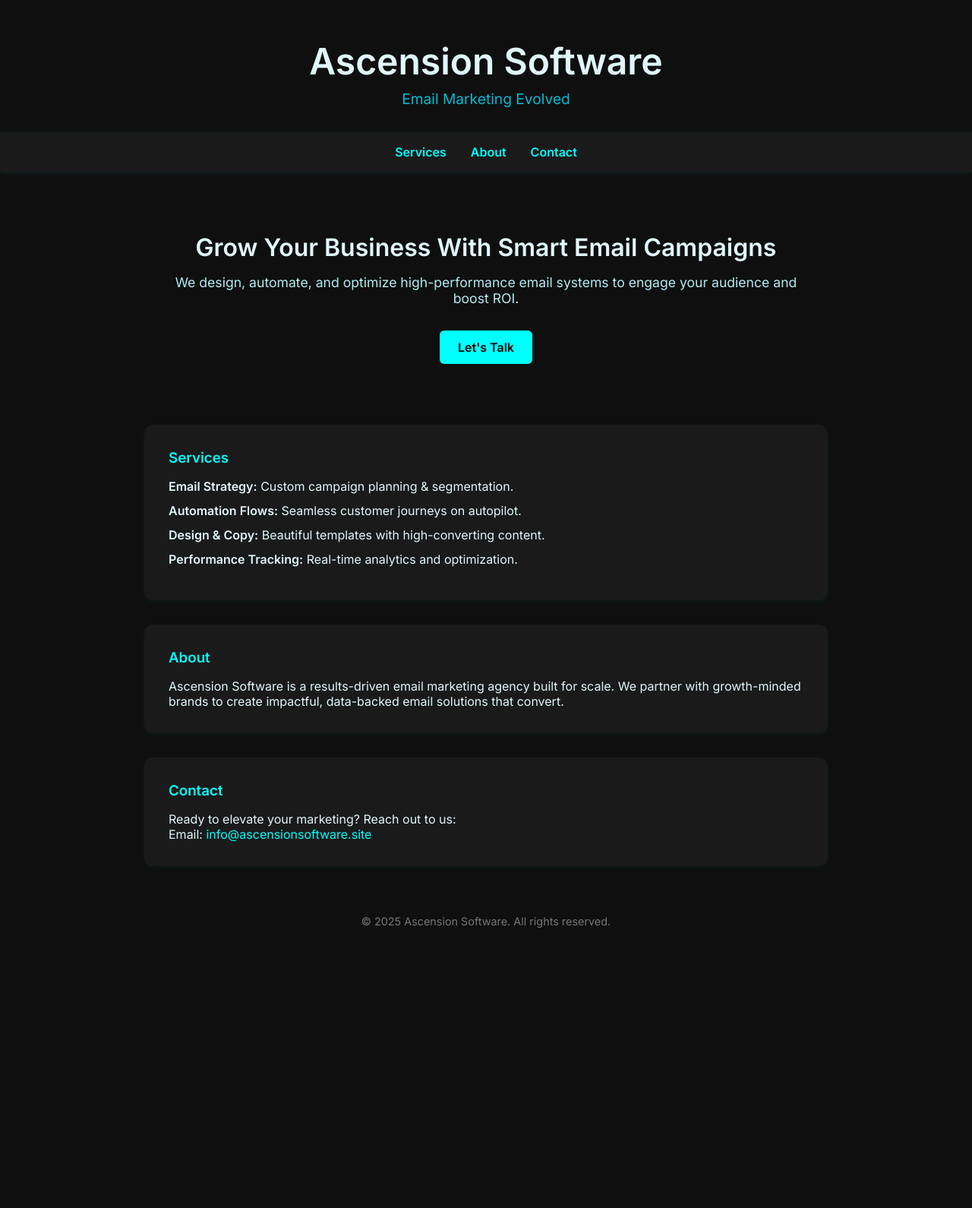
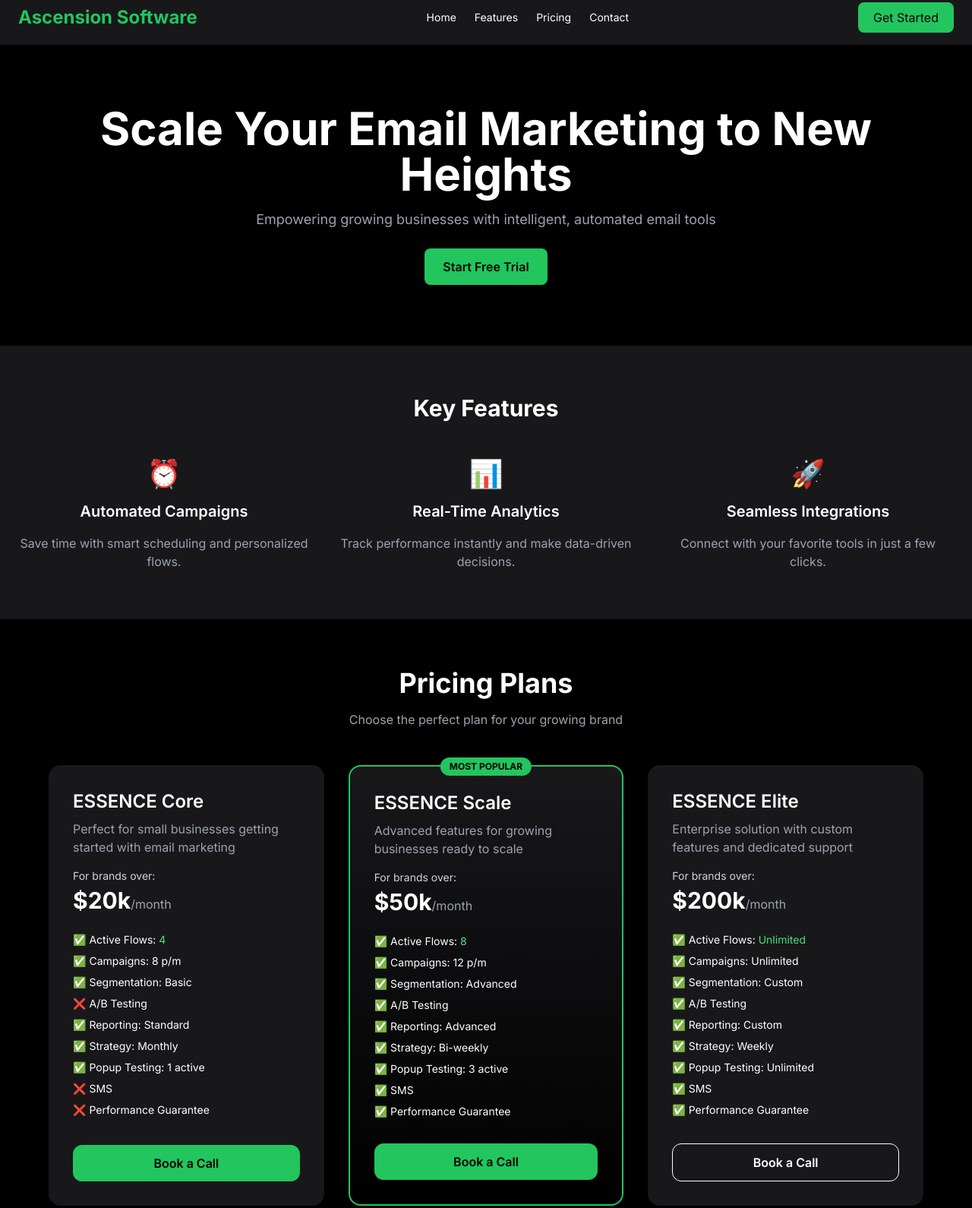
Before and after one commit to ChrisSchaeken/AscensionSoftware, a plain HTML site: page AscensionSoftware.html in a window 1280 px wide. Shown: the part 13-1603 px from the top of the page at 76% size. Before the commit the page ends 1266 px from the top, so only its background shows below. Drawn offline with nearby package versions, Linux system fonts and the light colour scheme.

Commit message:
AscensionSoftware.html
Website V2

```diff
--- a/AscensionSoftware.html
+++ b/AscensionSoftware.html
@@ -1,188 +1,145 @@
 <!DOCTYPE html>
 <html lang="en">
+
 <head>
   <meta charset="UTF-8" />
-  <meta name="viewport" content="width=device-width, initial-scale=1.0"/>
-  <title>Ascension Software</title>
-  <link href="https://fonts.googleapis.com/css2?family=Inter:wght@400;600&display=swap" rel="stylesheet">
+  <meta name="viewport" content="width=device-width, initial-scale=1.0" />
+  <meta name="description" content="Ascension Software - Smart Email Marketing Solutions for Growing Businesses" />
+  <title>Ascension Software | Email Marketing SaaS</title>
+  <link href="https://fonts.googleapis.com/css2?family=Inter:wght@400;600;700&display=swap" rel="stylesheet">
+  <script src="https://cdn.tailwindcss.com"></script>
   <style>
-    :root {
-      --bg: #0f0f0f;
-      --text: #e0f7fa;
-      --primary: #00ffff;
-      --accent: #00bcd4;
-      --card: #1a1a1a;
+    html {
+      scroll-behavior: smooth;
     }
-
-    * {
-      margin: 0;
-      padding: 0;
-      box-sizing: border-box;
-    }
-
     body {
       font-family: 'Inter', sans-serif;
-      background-color: var(--bg);
-      color: var(--text);
-    }
-
-    a {
-      color: var(--primary);
-      text-decoration: none;
-    }
-
-    header {
-      text-align: center;
-      padding: 4rem 1rem 2rem;
-    }
-
-    header h1 {
-      font-size: 3rem;
-      font-weight: 600;
-    }
-
-    header p {
-      font-size: 1.2rem;
-      margin-top: 0.5rem;
-      color: var(--accent);
-    }
-
-    nav {
-      display: flex;
-      justify-content: center;
-      gap: 2rem;
-      padding: 1rem;
-      background-color: var(--card);
-      box-shadow: 0 1px 5px rgba(0, 255, 255, 0.1);
-    }
-
-    nav a {
-      font-weight: 600;
-      transition: color 0.3s;
-    }
-
-    nav a:hover {
-      color: var(--accent);
-    }
-
-    section {
-      max-width: 900px;
-      margin: 2rem auto;
-      padding: 1rem;
-    }
-
-    .hero {
-      text-align: center;
-      padding: 3rem 1rem;
-    }
-
-    .hero h2 {
-      font-size: 2rem;
-      margin-bottom: 1rem;
-    }
-
-    .hero p {
-      font-size: 1.1rem;
-      margin-bottom: 2rem;
-      color: #b2ebf2;
-    }
-
-    .hero a {
-      display: inline-block;
-      background-color: var(--primary);
-      color: #000;
-      padding: 0.75rem 1.5rem;
-      border-radius: 6px;
-      font-weight: 600;
-      transition: background 0.3s;
-    }
-
-    .hero a:hover {
-      background-color: var(--accent);
-    }
-
-    .card {
-      background-color: var(--card);
-      padding: 2rem;
-      margin-bottom: 2rem;
-      border-radius: 12px;
-      box-shadow: 0 2px 8px rgba(0,255,255,0.05);
-    }
-
-    .card h3 {
-      color: var(--primary);
-      margin-bottom: 1rem;
-    }
-
-    ul {
-      list-style: none;
-      padding-left: 0;
-    }
-
-    li {
-      margin-bottom: 0.75rem;
-    }
-
-    footer {
-      text-align: center;
-      font-size: 0.9rem;
-      padding: 2rem 1rem;
-      color: #777;
-    }
-
-    @media (max-width: 600px) {
-      nav {
-        flex-direction: column;
-        gap: 1rem;
-      }
-
-      header h1 {
-        font-size: 2.2rem;
-      }
     }
   </style>
 </head>
-<body>
-  <header>
-    <h1>Ascension Software</h1>
-    <p>Email Marketing Evolved</p>
+
+<body class="bg-black text-white">
+
+  <!-- Header -->
+  <header class="flex items-center justify-between px-6 py-4 bg-zinc-900 shadow-md sticky top-0 z-50">
+    <div class="text-2xl font-bold text-green-500">Ascension Software</div>
+    <nav class="hidden md:flex gap-6 text-sm">
+      <a href="#" class="hover:text-green-400">Home</a>
+      <a href="#features" class="hover:text-green-400">Features</a>
+      <a href="#pricing" class="hover:text-green-400">Pricing</a>
+      <a href="#contact" class="hover:text-green-400">Contact</a>
+    </nav>
+    <a href="#" class="hidden md:inline-block bg-green-500 text-black px-5 py-2 rounded-lg font-medium hover:bg-green-400 transition">Get Started</a>
   </header>
 
-  <nav>
-    <a href="#services">Services</a>
-    <a href="#about">About</a>
-    <a href="#contact">Contact</a>
-  </nav>
-
-  <section class="hero">
-    <h2>Grow Your Business With Smart Email Campaigns</h2>
-    <p>We design, automate, and optimize high-performance email systems to engage your audience and boost ROI.</p>
-    <a href="#contact">Let's Talk</a>
+  <!-- Hero Section -->
+  <section class="text-center py-20 px-6 bg-black">
+    <h1 class="text-4xl md:text-6xl font-bold mb-4">Scale Your Email Marketing to New Heights</h1>
+    <p class="text-gray-400 text-lg mb-6">Empowering growing businesses with intelligent, automated email tools</p>
+    <a href="#" class="inline-block bg-green-500 text-black px-6 py-3 rounded-lg font-semibold hover:bg-green-400 transition">Start Free Trial</a>
   </section>
 
-  <section class="card" id="services">
-    <h3>Services</h3>
-    <ul>
-      <li><strong>Email Strategy:</strong> Custom campaign planning & segmentation.</li>
-      <li><strong>Automation Flows:</strong> Seamless customer journeys on autopilot.</li>
-      <li><strong>Design & Copy:</strong> Beautiful templates with high-converting content.</li>
-      <li><strong>Performance Tracking:</strong> Real-time analytics and optimization.</li>
-    </ul>
+  <!-- Features Section -->
+  <section id="features" class="py-16 px-6 bg-zinc-900 text-center">
+    <h2 class="text-3xl font-bold mb-12">Key Features</h2>
+    <div class="grid md:grid-cols-3 gap-10">
+      <div class="space-y-4">
+        <div class="text-green-500 text-4xl">⏰</div>
+        <h3 class="text-xl font-semibold">Automated Campaigns</h3>
+        <p class="text-gray-400">Save time with smart scheduling and personalized flows.</p>
+      </div>
+      <div class="space-y-4">
+        <div class="text-green-500 text-4xl">📊</div>
+        <h3 class="text-xl font-semibold">Real-Time Analytics</h3>
+        <p class="text-gray-400">Track performance instantly and make data-driven decisions.</p>
+      </div>
+      <div class="space-y-4">
+        <div class="text-green-500 text-4xl">🚀</div>
+        <h3 class="text-xl font-semibold">Seamless Integrations</h3>
+        <p class="text-gray-400">Connect with your favorite tools in just a few clicks.</p>
+      </div>
+    </div>
   </section>
 
-  <section class="card" id="about">
-    <h3>About</h3>
-    <p>Ascension Software is a results-driven email marketing agency built for scale. We partner with growth-minded brands to create impactful, data-backed email solutions that convert.</p>
+  <!-- Pricing Section -->
+  <section id="pricing" class="bg-black text-white py-16 px-4">
+    <div class="max-w-7xl mx-auto text-center mb-12">
+      <h2 class="text-4xl font-bold mb-4">Pricing Plans</h2>
+      <p class="text-gray-400">Choose the perfect plan for your growing brand</p>
+    </div>
+
+    <div class="grid md:grid-cols-3 gap-8 max-w-6xl mx-auto">
+
+      <!-- ESSENCE Core -->
+      <div class="bg-zinc-900 p-8 rounded-2xl shadow-md flex flex-col justify-between">
+        <div>
+          <h3 class="text-2xl font-semibold mb-2">ESSENCE Core</h3>
+          <p class="text-gray-400 mb-4">Perfect for small businesses getting started with email marketing</p>
+          <p class="text-gray-300 text-sm mb-1">For brands over:</p>
+          <p class="text-3xl font-bold mb-6">$20k<span class="text-base font-normal text-gray-400">/month</span></p>
+          <ul class="text-left space-y-2 text-sm">
+            <li>✅ Active Flows: <span class="text-green-400">4</span></li>
+            <li>✅ Campaigns: 8 p/m</li>
+            <li>✅ Segmentation: Basic</li>
+            <li>❌ A/B Testing</li>
+            <li>✅ Reporting: Standard</li>
+            <li>✅ Strategy: Monthly</li>
+            <li>✅ Popup Testing: 1 active</li>
+            <li>❌ SMS</li>
+            <li>❌ Performance Guarantee</li>
+          </ul>
+        </div>
+        <button class="mt-8 bg-green-500 text-black font-semibold py-3 rounded-xl hover:bg-green-400 transition">Book a Call</button>
+      </div>
+
+      <!-- ESSENCE Scale (Most Popular) -->
+      <div class="bg-gradient-to-b from-zinc-900 to-black p-8 rounded-2xl border-2 border-green-500 shadow-lg relative flex flex-col justify-between">
+        <span class="absolute top-0 left-1/2 -translate-x-1/2 -translate-y-1/2 bg-green-500 text-black text-xs font-bold py-1 px-3 rounded-full">MOST POPULAR</span>
+        <div>
+          <h3 class="text-2xl font-semibold mb-2">ESSENCE Scale</h3>
+          <p class="text-gray-400 mb-4">Advanced features for growing businesses ready to scale</p>
+          <p class="text-gray-300 text-sm mb-1">For brands over:</p>
+          <p class="text-3xl font-bold mb-6">$50k<span class="text-base font-normal text-gray-400">/month</span></p>
+          <ul class="text-left space-y-2 text-sm">
+            <li>✅ Active Flows: <span class="text-green-400">8</span></li>
+            <li>✅ Campaigns: 12 p/m</li>
+            <li>✅ Segmentation: Advanced</li>
+            <li>✅ A/B Testing</li>
+            <li>✅ Reporting: Advanced</li>
+            <li>✅ Strategy: Bi-weekly</li>
+            <li>✅ Popup Testing: 3 active</li>
+            <li>✅ SMS</li>
+            <li>✅ Performance Guarantee</li>
+          </ul>
+        </div>
+        <button class="mt-8 bg-green-500 text-black font-semibold py-3 rounded-xl hover:bg-green-400 transition">Book a Call</button>
+      </div>
+
+      <!-- ESSENCE Elite -->
+      <div class="bg-zinc-900 p-8 rounded-2xl shadow-md flex flex-col justify-between">
+        <div>
+          <h3 class="text-2xl font-semibold mb-2">ESSENCE Elite</h3>
+          <p class="text-gray-400 mb-4">Enterprise solution with custom features and dedicated support</p>
+          <p class="text-gray-300 text-sm mb-1">For brands over:</p>
+          <p class="text-3xl font-bold mb-6">$200k<span class="text-base font-normal text-gray-400">/month</span></p>
+          <ul class="text-left space-y-2 text-sm">
+            <li>✅ Active Flows: <span class="text-green-400">Unlimited</span></li>
+            <li>✅ Campaigns: Unlimited</li>
+            <li>✅ Segmentation: Custom</li>
+            <li>✅ A/B Testing</li>
+            <li>✅ Reporting: Custom</li>
+            <li>✅ Strategy: Weekly</li>
+            <li>✅ Popup Testing: Unlimited</li>
+            <li>✅ SMS</li>
+            <li>✅ Performance Guarantee</li>
+          </ul>
+        </div>
+        <button class="mt-8 border border-white text-white font-semibold py-3 rounded-xl hover:bg-white hover:text-black transition">Book a Call</button>
+      </div>
+
+    </div>
   </section>
 
-  <section class="card" id="contact">
-    <h3>Contact</h3>
-    <p>Ready to elevate your marketing? Reach out to us:</p>
-    <p>Email: <a href="mailto:info@ascensionsoftware.site">info@ascensionsoftware.site</a></p>
-  </section>
+</body>
 
-  <footer>
-    &copy; 2025 Ascension Software. All rights reserved.
-  </footer>
-</body>
 </html>
```
